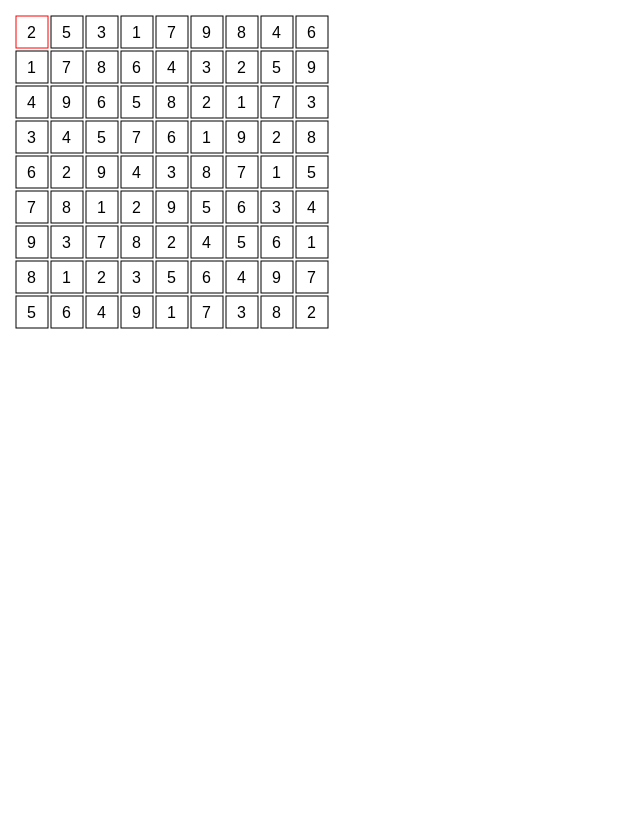
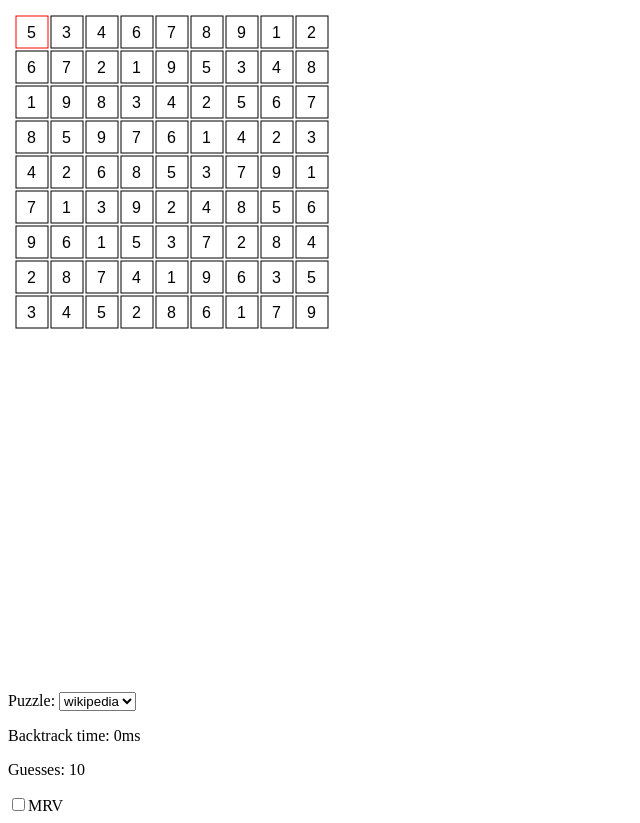
Before and after one commit to ixtli/susolver, a plain HTML site: page index.html in a window 1280 px wide. Shown: the whole page, without its empty margins (0-640 px from the left). Before the commit the page ends 800 px from the top, so only its background shows below. Drawn offline with Linux system fonts and the light colour scheme.

Commit message:
Toggle mrv works.

```diff
--- a/index.html
+++ b/index.html
@@ -8,6 +8,10 @@
     <canvas id="display" width="800" height= "400">
         <p>Your browser does not support HTML5 canvas.  Get Chrome.</p>
     </canvas>
+    Puzzle: <select id="list"></select>
+    <p id= "time"></p>
+    <p id= "guesses"></p>
+    <input type=checkbox id="mrv" name="mrv">MRV
     <script type="application/javascript" src="script.js"></script>
 </body>
 </html>
--- a/script.js
+++ b/script.js
@@ -6,6 +6,8 @@ const inner_space = 2;
 
 // HTML5 stuff
 window.onload = init;
+var mrvCheck = null;
+var select = null;
 var canvas = null;
 var ctx = null;
 var mouseX = 0, mouseY = 0;
@@ -37,6 +39,17 @@ function genRegion(x,y)
 
 function loadPuzzles ()
 {
+    puzzles["wikipedia"] =
+"5 3 - - 7 - - - - \
+6 - - 1 9 5 - - - \
+- 9 8 - - - - 6 - \
+8 - - - 6 - - - 3 \
+4 - - 8 - 3 - - 1 \
+7 - - - 2 - - - 6 \
+- 6 - - - - 2 8 - \
+- - - 4 1 9 - - 5 \
+- - - - 8 - - 7 9";
+
     puzzles["puz-001"] =
 "7 8 1 6 - 2 9 - 5 \
 9 - 2 7 1 - - - - \
@@ -228,7 +241,8 @@ function SudokuPuzzle (p, token)
     return this.init(p, token);
 }
 
-SudokuPuzzle.prototype = {
+SudokuPuzzle.prototype =
+{
 
     // make-sudoku-puzzle
     // Note that I couldn't name a function this because you shouldn't be
@@ -461,12 +475,21 @@ SudokuPuzzle.prototype = {
 function backtrackingSearch (p)
 {
 
+this.guesses = 0;
+
 if (p == null) return false;
 
 var puzzle = p.puzzle,
     rDomain = p.rowDomain,
     cDomain = p.columnDomain,
     regionDomain = p.regionDomain;
+
+var selectUnassignedVariable = (mrvCheck.checked == true ? mrv : first);
+
+// ECMAScript is broken as implemented, so do this hack:
+var self = this;
+
+backtrack(p);
 
 function checkForRemainingValues(ind)
 {
@@ -498,13 +521,33 @@ function checkForRemainingValues(ind)
     return res;
 }
 
-function firstUnassignedVariable()
+function first()
 {
     for (var i = puzzleLength - 1; i >= 0; i--)
         if (puzzle[i] == noValue)
-            return i;
+            return {index: i, values: checkForRemainingValues(i)};
 
     return null;
+}
+
+function mrv()
+{
+    var ret = null, tmp = 0, min = null;
+
+    for (var i = puzzleLength - 1; i >= 0; i--)
+    {
+        if (puzzle[i] == noValue)
+        {
+            tmp = checkForRemainingValues(i);
+            if (tmp.length < min || min == null)
+            {
+                ret = {index: i, values: tmp};
+                min = tmp.length;
+            }
+        }
+    }
+
+    return ret;
 }
 
 function nextDomainValue(x)
@@ -521,13 +564,19 @@ function backtrack (p)
     // If the puzzle is complete, return
     if (p.emptyValues == 0) return p;
 
+    var values, index, value, x;
+
     // Select an unassigened variable.  By default, choose the first
-    var index = firstUnassignedVariable();
+    {
+        var ret = selectUnassignedVariable();
+        index = ret.index;
+        values = ret.values;
+    }
+
+    // record guesses
+    self.guesses = self.guesses + values.length - 1;
 
     // For each value in domain values.  It's over if we find even
-    var values = checkForRemainingValues(index);
-    var value, x;
-    //console.log("index " + index + " : " + values);
     for (var i = values.length - 1; i >= 0; i--)
     {
         value = values[i];
@@ -553,8 +602,6 @@ function infer()
     return true;
 }
 
-backtrack(p);
-
 }
 
 function initCanvas()
@@ -562,7 +609,7 @@ function initCanvas()
     // Get the canvas element to display the game in.
     canvas = document.getElementById('display');
     canvas.width = document.body.offsetWidth;
-    canvas.height = window.innerHeight - 20;
+    canvas.height = window.innerHeight - 120;
 
     // Get graphics contexts for the canvas elements
     ctx = canvas.getContext("2d");
@@ -574,23 +621,33 @@ function initCanvas()
 
 function init()
 {
-    initCanvas();
-
     var t0 = new Date();
     loadPuzzles();
-    resetPuzzle(puzzles["puz-099"], " ");
     var t1 = new Date();
+
+    initCanvas();
 
     if (console.log != "undefined")
         console.log("Setup time: " + (t1-t0) + "ms");
 
     configureEventBindings();
 
+    solvePuzzle(select.options[select.selectedIndex].value);
+}
+
+function solvePuzzle(t)
+{
+    resetPuzzle(puzzles[t], " ");
+
     t0 = new Date();
     var result = new backtrackingSearch(currentPuzzle);
     t1 = new Date();
 
-    console.log("Backtrack time: " + (t1-t0) + "ms");
+    document.getElementById('time').innerHTML =
+        "Backtrack time: " + (t1-t0) + "ms";
+
+    document.getElementById('guesses').innerHTML =
+        "Guesses: " + result.guesses;
 
     updateMap();
 }
@@ -604,8 +661,6 @@ function resetPuzzle(p, token)
 
     selectionIndex = 0;
     hilightIndex = 0;
-
-    updateMap();
 }
 
 function updateMap()
@@ -686,13 +741,38 @@ function updateSquare(x,y)
 
 function configureEventBindings()
 {
-    // Set up click handlers
+    mrvCheck = document.getElementById('mrv');
+    select = document.getElementById('list');
+
     window.onmousemove = mouseHandler;
     window.onmousedown = mousedownHandler;
+
     window.onresize = function () {
         initCanvas();
         updateMap();
     };
+
+    select.onchange = function () {
+        solvePuzzle(select.options[select.selectedIndex].value);
+    }
+
+    mrvCheck.onclick = function () {
+        solvePuzzle(select.options[select.selectedIndex].value);
+    }
+
+    // Populate list box
+    var opt;
+    for (i in puzzles)
+    {
+        if (puzzles.hasOwnProperty(i))
+        {
+            opt = document.createElement('option');
+            opt.text = i;
+            opt.value = i;
+            select.add(opt, 0);
+        }
+    }
+
 }
 
 function mousedownHandler(evt)
```
